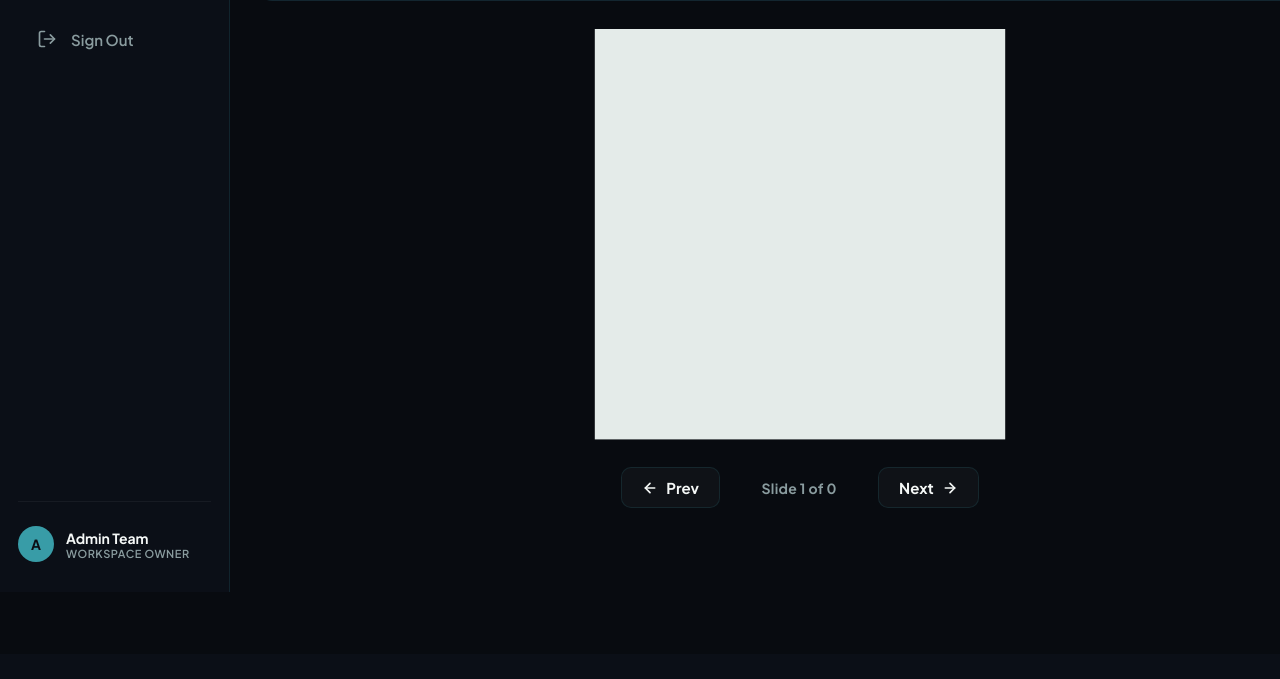
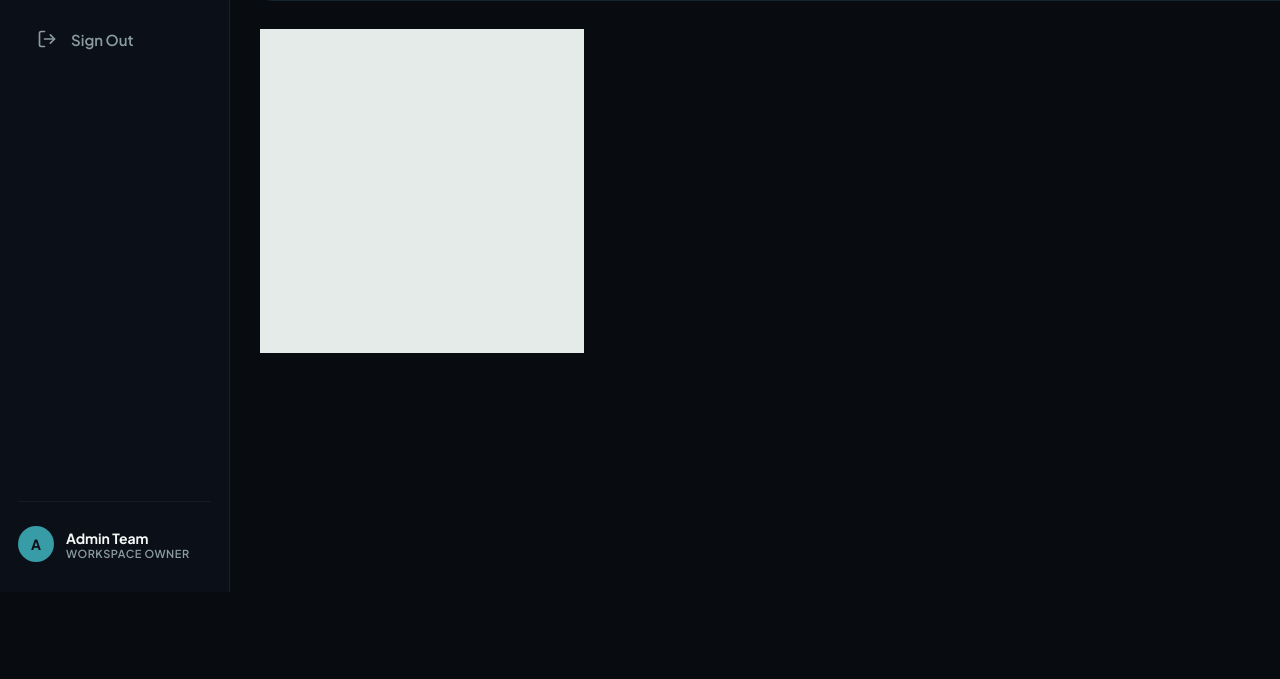
Before and after one commit to varun4537/linkedincarouselcreator, a FastAPI app: template templates/screen3_render.html in a window 1280 px wide; the page is wider, and only the part inside the window is pictured. Shown: the part 208-887 px from the top of that part. Before the commit the page ends 800 px from the top of that part, so only its background shows below. Run offline with FastAPI, Linux system fonts and the light colour scheme; the template is opened without the code that fills it, so the values that code supplies are empty.

Commit message:
fix: include logo_base64.txt in Docker build and auto-fit Screen 3 preview to viewport
.dockerignore was excluding logo_base64.txt from the build context, so the
runtime logo-decode step silently no-opped on every deploy and the kicker/CTA
fix never took effect in production. Also replaces the fixed/broken preview
scale on Screen 3 with a JS auto-fit that sizes the canvas to the actual
viewport instead of a hardcoded percentage.

Co-Authored-By: Claude Sonnet 5 <noreply@anthropic.com>

```diff
--- a/static/js/main.js
+++ b/static/js/main.js
@@ -228,8 +228,12 @@ function initRenderScreen() {
                 previewContainer.classList.add("canvas-square");
             }
             updateCarouselPosition();
+            applyPreviewScale();
         });
     }
+
+    applyPreviewScale();
+    window.addEventListener("resize", applyPreviewScale);
 
     // Navigation Buttons
     const prevBtn = document.getElementById("prev-slide");
@@ -444,6 +448,45 @@ function initRenderScreen() {
     updateCarouselPosition();
 }
 
+// Scales the 1080px-wide native canvas down to fit inside the preview pane's
+// available viewport space, replacing the old fixed-percentage transform hack
+// that didn't adapt to actual laptop screen heights.
+function applyPreviewScale() {
+    const wrapper = document.querySelector(".scale-wrapper");
+    const canvas = document.getElementById("carousel-preview-canvas");
+    const pane = document.querySelector(".carousel-preview-pane");
+    if (!wrapper || !canvas || !pane) return;
+
+    let nativeWidth = 1080;
+    let nativeHeight = 1350;
+    if (canvas.classList.contains("canvas-portrait-1440")) {
+        nativeHeight = 1440;
+    } else if (canvas.classList.contains("canvas-square")) {
+        nativeHeight = 1080;
+    }
+
+    // Measure the real chrome around the canvas (info bar, nav controls, dots) instead of
+    // guessing a fixed pixel offset, so the fit stays accurate across screen sizes and layout tweaks.
+    const paneTop = pane.getBoundingClientRect().top;
+    const infoBar = pane.firstElementChild;
+    const controls = document.querySelector(".carousel-controls");
+    const dots = document.querySelector(".indicator-dots");
+    const gap = parseFloat(getComputedStyle(pane).rowGap) || 28;
+
+    const chromeAbove = (infoBar && infoBar !== wrapper) ? infoBar.offsetHeight + gap : 0;
+    const chromeBelow = (controls ? controls.offsetHeight + gap : 0) + (dots ? dots.offsetHeight + gap : 0);
+    const BOTTOM_SAFETY_MARGIN = 40; // leaves room for the page's own bottom padding
+
+    const availableHeight = Math.max(window.innerHeight - paneTop - chromeAbove - chromeBelow - BOTTOM_SAFETY_MARGIN, 240);
+    const availableWidth = Math.max(pane.clientWidth - 16, 200);
+
+    const scale = Math.min(availableHeight / nativeHeight, availableWidth / nativeWidth, 0.48);
+
+    wrapper.style.transform = `scale(${scale})`;
+    wrapper.style.width = `${Math.round(nativeWidth * scale)}px`;
+    wrapper.style.height = `${Math.round(nativeHeight * scale)}px`;
+}
+
 function updateCarouselPosition() {
     const indicatorText = document.getElementById("slide-indicator-text");
     const prevBtn = document.getElementById("prev-slide");
--- a/templates/screen3_render.html
+++ b/templates/screen3_render.html
@@ -17,24 +17,11 @@
         display: flex;
     }
 
+    /* Base fallback before JS computes the exact fit-to-viewport scale (see applyPreviewScale in main.js) */
     .scale-wrapper {
-        transform: scale(0.48);
-        transform-origin: top center;
-        margin-bottom: -52%; /* Offset the height collapse from scaling */
-    }
-
-    @media (max-width: 1400px) {
-        .scale-wrapper {
-            transform: scale(0.38);
-            margin-bottom: -62%;
-        }
-    }
-
-    @media (max-width: 1150px) {
-        .scale-wrapper {
-            transform: scale(0.48);
-            margin-bottom: -52%;
-        }
+        transform: scale(0.3);
+        transform-origin: top left;
+        overflow: hidden;
     }
 </style>
 {% endblock %}
```
Also changed, not shown: 1 other file.
